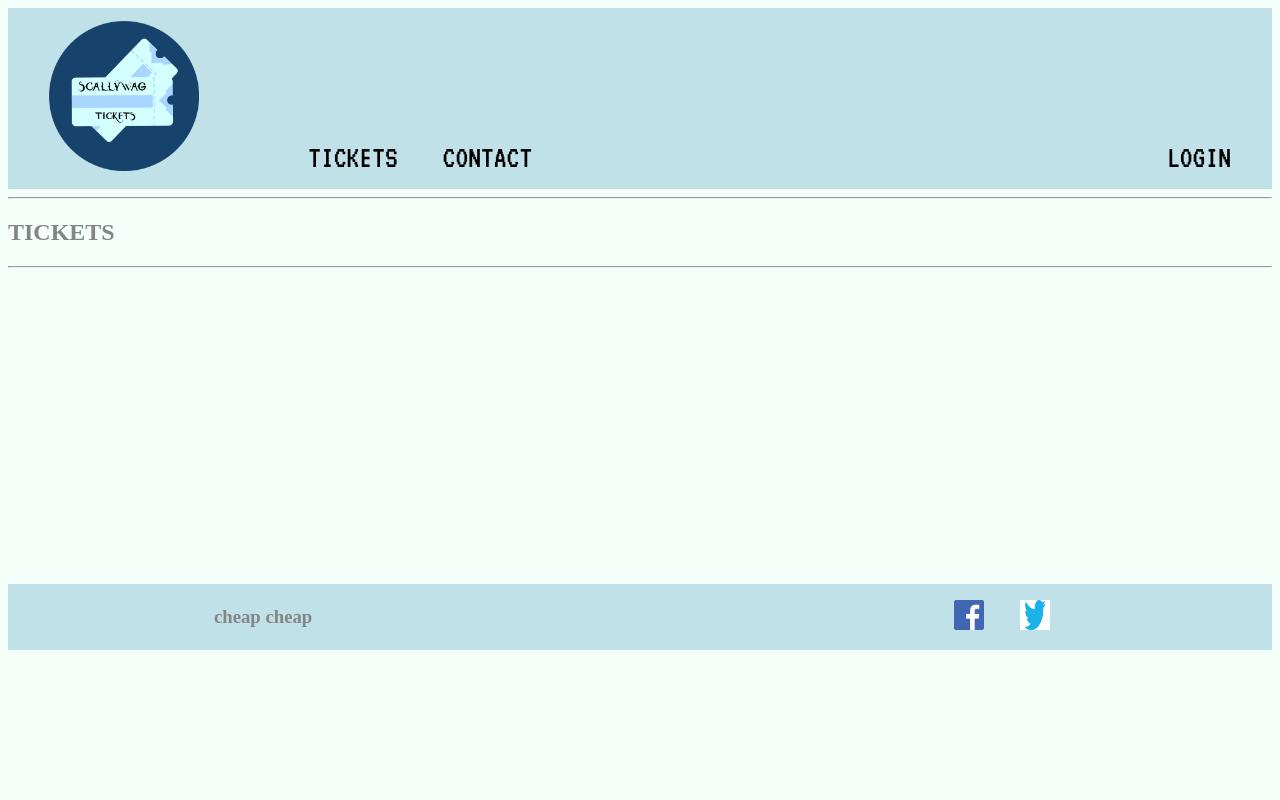
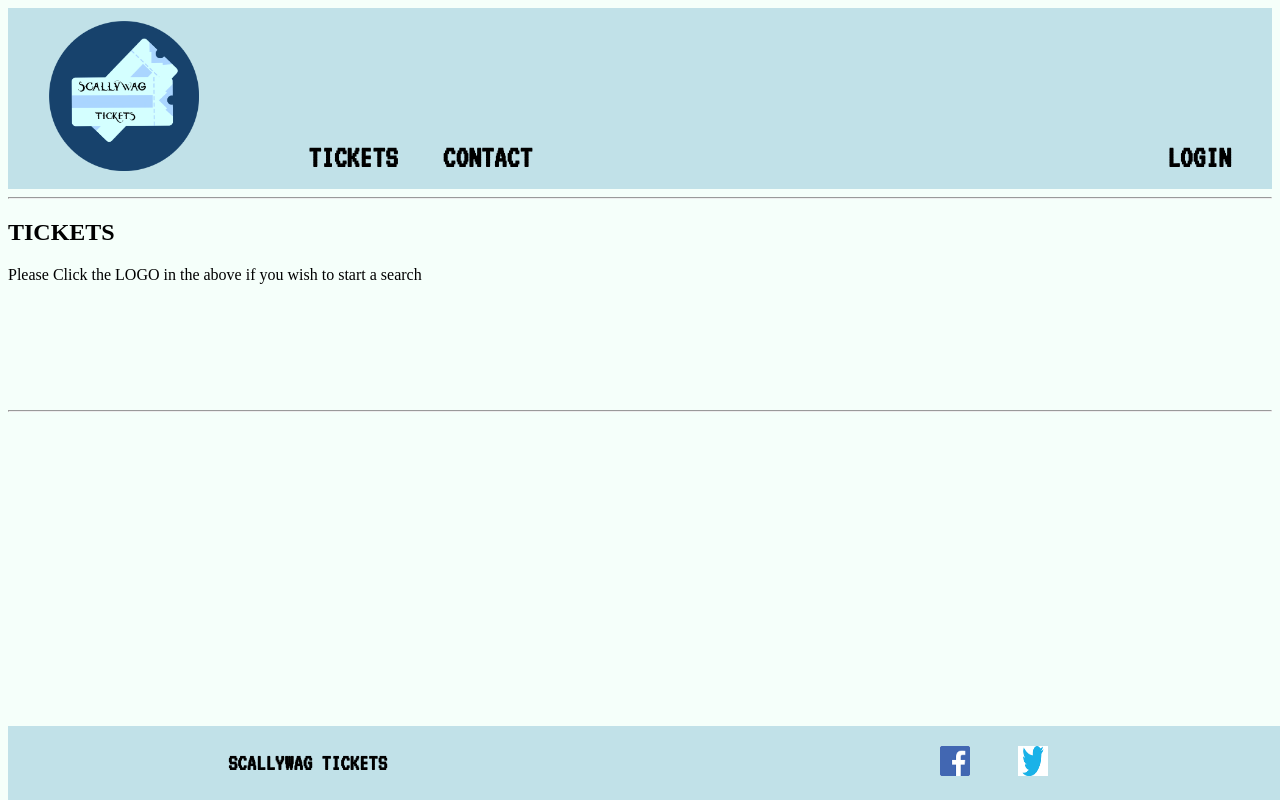
Before and after one commit to xueimel/WebDev, a PHP site: page /WebDev/tickets.php in a window 1280 px wide. Run offline with PHP 8.4, Linux system fonts and the light colour scheme; some web fonts are replaced.

Commit message:
uploaded for heroku

```diff
--- a/about.php
+++ b/about.php
@@ -20,7 +20,7 @@
     </section>
     <footer class="main-footer">
         <div class="container main-footer-container">
-            <h3 class="band-name">cheap cheap</h3>
+            <h3 class="band-name">SCALLYWAG TICKETS</h3>
             <ul class="nav footer-nav">
                 <li>
                     <a href="https://facebook.com" target="_blank">
--- a/header.php
+++ b/header.php
@@ -5,7 +5,6 @@
 ?>
 <html>
 	<head>
-		<title>Scallywag Tickets | About</title>
 		<meta name="description" content="the place to score tickets without overpaying"> <!--gives a descrip which may be used by google  or other search engines-->
 		<link rel="stylesheet" href="headerstyle.css">
 
--- a/headerstyle.css
+++ b/headerstyle.css
@@ -11,7 +11,7 @@
 
 .main-nav {
 	font-size: 2em;
-	font-weight: lighter;
+	font-weight: 600;
 	text-align: center;
 	font-family: 'VT323', monospace;
 }
--- a/home.php
+++ b/home.php
@@ -7,7 +7,7 @@
 <!DOCTYPE html>
 <html>
 <head>
-    <title>Scallywag Tickets | About</title>
+    <title>Scallywag Tickets | HOME</title>
     <meta name="description" content="the place to score tickets without overpaying"> <!--gives a descrip which may be used by google  or other search engines-->
     <link rel="stylesheet" href="styles.css">
 </head>
@@ -32,7 +32,7 @@
     </section>
     <footer class="main-footer">
         <div class="container main-footer-container">
-            <h3 class="band-name">cheap cheap</h3>
+            <h3 class="band-name">SCALLYWAG TICKETS</h3>
             <ul class="nav footer-nav">
                 <li>
                     <a href="https://facebook.com" target="_blank">
--- a/login.php
+++ b/login.php
@@ -7,7 +7,7 @@
 <html>
     <html>
         <head>
-            <title>Scallywag Tickets | About</title>
+            <title>Scallywag Tickets | LOGIN / SIGNUP </title>
             <meta name="description" content="the place to score tickets without overpaying"> <!--gives a descrip which may be used by google  or other search engines-->
             <link rel="stylesheet" href="styles.css">
         </head>
@@ -54,7 +54,7 @@
 			</form>
 	            <footer class="main-footer">
                 <div class="container main-footer-container">
-                    <h3 class="band-name">cheap cheap</h3>
+                    <h3 class="band-name">SCALLYWAG TICKETS</h3>
                     <ul class="nav footer-nav">
                         <li>
                             <a href="https://facebook.com" target="_blank">
--- a/styles.css
+++ b/styles.css
@@ -3,7 +3,7 @@
 
 *{
     box-sizing: border-box;
-    color: rgb(134, 133, 133);
+
 }
 
 body {
@@ -80,8 +80,8 @@ body {
 .result_container {
     float: none;
     padding: 1%;
-    background-color: lightgray;
-
+    background-color: lightsteelblue;
+    color: black;
 }
 .result_container button {
     background-color: rgb(23,66,108);
@@ -105,6 +105,10 @@ body {
     height: 100px;
 }
 
+.ex_space {
+    margin-top: 10%;
+
+}
 
 input[type=text] {
     width: 100%;
@@ -135,11 +139,14 @@ input[type=password] {
     padding: 12px 20px 12px 40px;
 }
 .main-footer {
-
+    position: fixed;
     bottom: 0;
+    width: 100%;
     margin-top: 25%;
     background-color: rgb(193, 225, 232);
-    color: white;
+    color: black;
+    font-family: VT323, monospace;
+    font-size: 20px;
 }
 .main-footer-container{
     display:flex;
--- a/tickets.php
+++ b/tickets.php
@@ -7,7 +7,7 @@
 <!DOCTYPE html>
 <html>
 <head>
-    <title>Scallywag Tickets | About</title>
+    <title>Scallywag Tickets | TICKETS</title>
     <meta name="description" content="the place to score tickets without overpaying"> <!--gives a descrip which may be used by google  or other search engines-->
     <link rel="stylesheet" href="styles.css">
 </head>
@@ -18,7 +18,7 @@
 		<?php
 			if(isset($_SESSION['search_location'])){
 				print("Location: ".$_SESSION['search_location']."\n Artist: ".$_SESSION['search_artist']);
-			}
+
 				if(isset($_SESSION['ticketmaster'])){
 				$ticketmaster = $_SESSION['ticketmaster'];
 				foreach ($ticketmaster as $res){
@@ -67,6 +67,11 @@
 						print("</div><hr>");
 					}
 				}
+			}
+			else{
+				print("Please Click the LOGO in the above if you wish to start a search");
+				print("<div class=\"ex_space\">");
+			}
 		?>
 
         <hr>
@@ -76,7 +81,7 @@
 
     <footer class="main-footer">
         <div class="container main-footer-container">
-            <h3 class="band-name">cheap cheap</h3>
+            <h3 class="band-name">SCALLYWAG TICKETS</h3>
             <ul class="nav footer-nav">
                 <li>
                     <a href="https://facebook.com" target="_blank">
```
Also changed, not shown: index.php (+11 -8 lines). Lines whose indentation alone changed are shown as unchanged.
